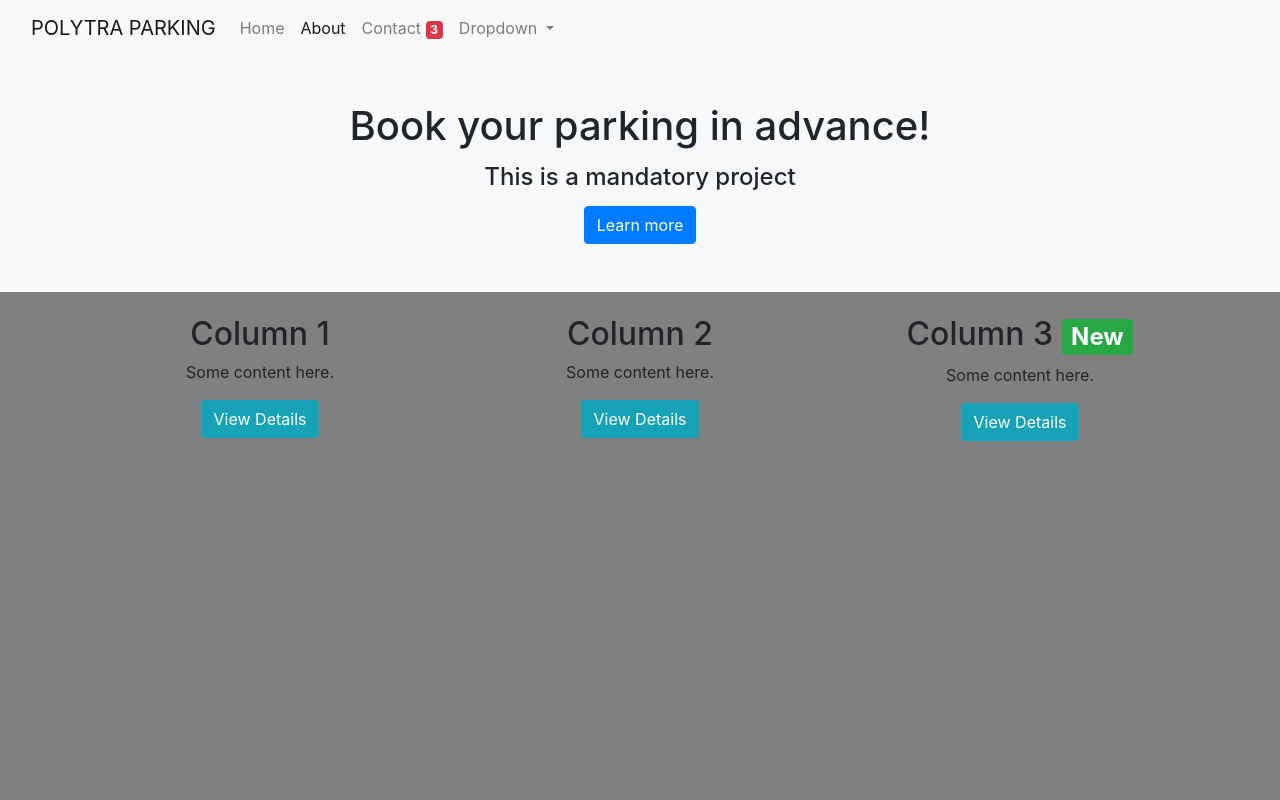
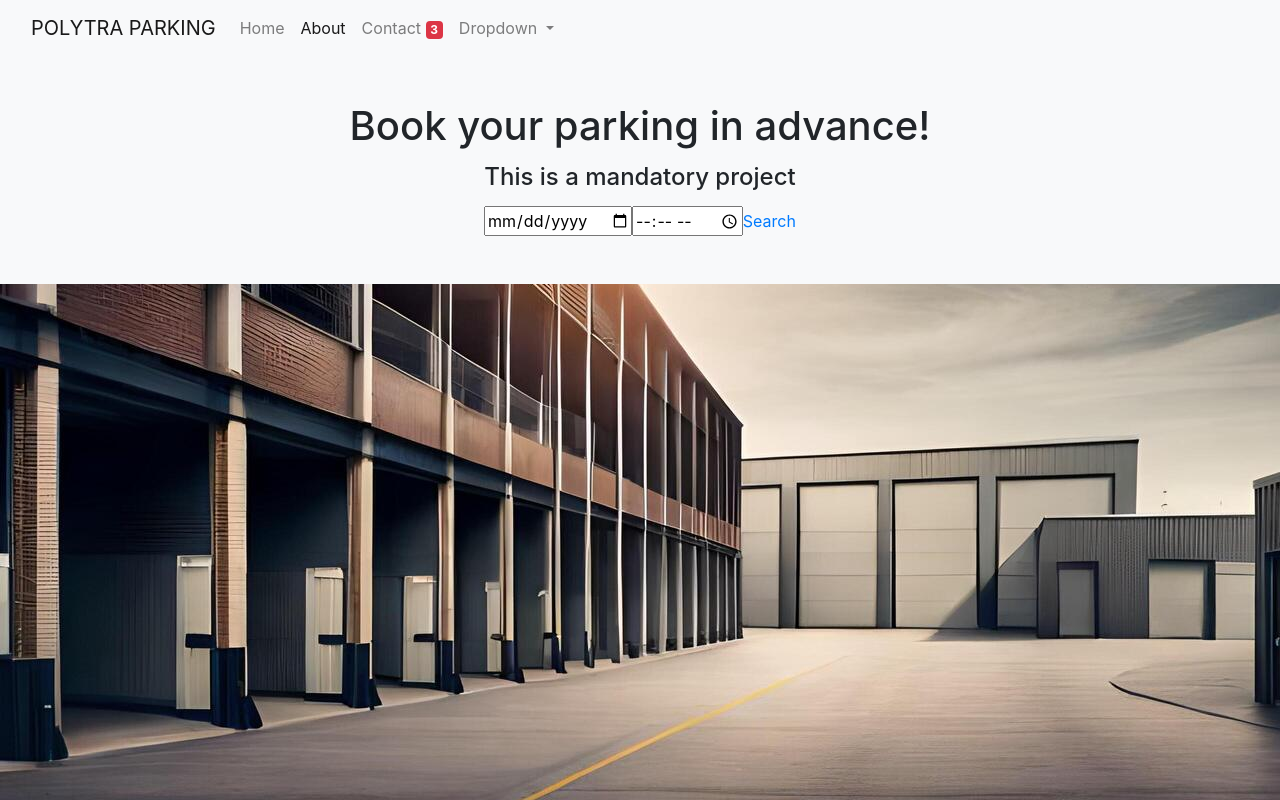
Before and after one commit to arasirunga/Bootcamp, a plain HTML site: page Hackathon/hackathon.html in a window 1280 px wide. Drawn offline with nearby package versions, Linux system fonts and the light colour scheme.

Commit message:
hackathon

```diff
--- a/Hackathon/hackathon.html
+++ b/Hackathon/hackathon.html
@@ -17,8 +17,9 @@
   to { opacity: 1; transform: translateY(0); }
 }
 body{
-    background-color: gray;
-}
+    background-image: url(a-long-empty-parking-lot-with-a-building-in-the-background-ai-generated-free-photo.jpg);
+
+  }
 
 </style>
 </head>
@@ -53,48 +54,24 @@ body{
         </li>
       </ul>
 
-
-
     </div>
   </div>
 </nav>
+
+
 <!-- Jumbotron -->
 
 
   <div class="p-5 bg-light text-center">
     <h1 class="mb-3">Book your parking in advance!</h1>
     <h4 class="mb-3">This is a mandatory project</h4>
-    <a class="btn btn-primary" href="" role="button">Learn more</a>
+
+    <a class="" href="" role="button"><input type="date" ><input type="time">Search</a>
+
   </div>
 <!-- Jumbotron -->
 
-  </body>
-<div class="container my-4">
-  <div class="row">
 
-    <!-- Column 1 -->
-    <div class="col-md-4 text-center">
-      <h2>Column 1</h2>
-      <p>Some content here.</p>
-      <button class="btn btn-info btn-md">
-        <i class="fas fa-info-circle"></i> View Details
-      </button>
-    </div>
-     <div class="col-md-4 text-center">
-      <h2>Column 2</h2>
-      <p>Some content here.</p>
-      <button class="btn btn-info btn-md">
-        <i class="fas fa-info-circle"></i> View Details
-      </button>
-    </div>
-    <div class="col-md-4 text-center">
-      <h2>
-        Column 3 <span class="badge badge-success">New</span>
-      </h2>
-      <p>Some content here.</p>
-      <button class="btn btn-info btn-md">
-        <i class="fas fa-info-circle"></i> View Details
-      </button>
-    </div>
-</body>
+
+
 </html>
```
